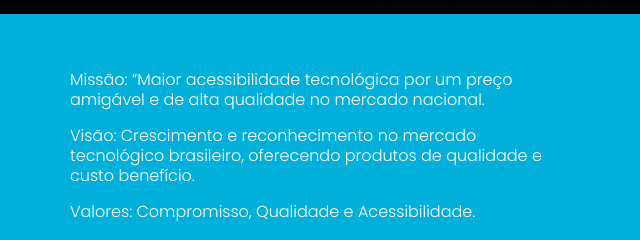
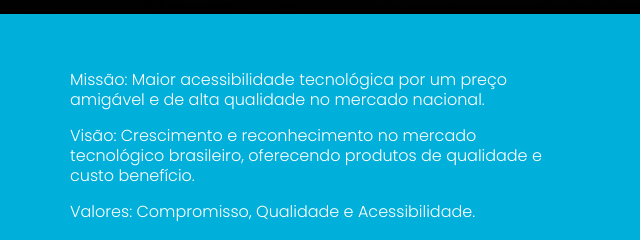
Before and after one commit to davidrodrigues4/landing-page-multitec, a plain HTML site: page sobre.html in a window 1280 px wide. Shown: the part 2158-2398 px from the top of the page, 320-960 px from the left. Drawn offline with Linux system fonts and the light colour scheme.

Commit message:
correção-sobre

```diff
--- a/sobre.html
+++ b/sobre.html
@@ -57,7 +57,7 @@
                 <div class="container">
                   <!--<h2>Qualquer texto aqui..</h2><!-->
                   <p>
-                    Missão: “Maior acessibilidade tecnológica por um preço amigável e de alta qualidade no mercado nacional.
+                    Missão: Maior acessibilidade tecnológica por um preço amigável e de alta qualidade no mercado nacional.
                   </p>
 
                   <p>
```
